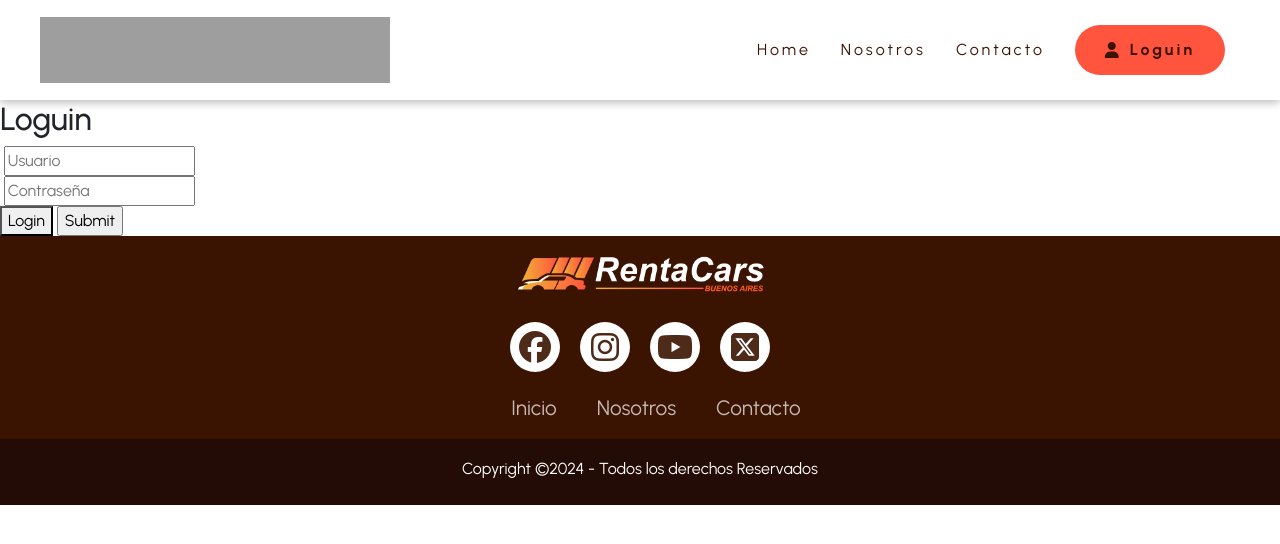
After one commit to GuirinV/TP_G5_C24309_Django, a Django app: page /rentacars/loguin in a window 1280 px wide. The commit adds this page. Shown: the top 544 px of the page. Run offline with Django 3.2, Linux system fonts and the light colour scheme; grey boxes are pictures that could not be loaded.

Commit message:
Inicio del Loguin

```diff
--- /dev/null
+++ b/Django/AlquilerDeAutos/rentacars/static/rentacars/styles/loguin.css
@@ -0,0 +1,27 @@
+item-button .btn{
+    color:white;
+}
+
+item-button .item-button {
+    margin-left: auto;
+    background-color: #FF543e;
+    width: 150px;
+    height: 50px;
+    display: flex;
+    justify-content: center;
+    align-items: center;
+    font-size: 18px;
+    font-weight: 600;
+    color: white;
+    transition: all .2s ease;
+    border-radius: 25px;
+    font-weight: 700;
+}
+
+.item-button i{padding-right: 8px;}
+
+item-button .item-button:hover {
+background-color: white;
+border: solid 2px #FF543e ;
+color:#FF543e ;
+}
--- a/Django/AlquilerDeAutos/rentacars/templates/rentacars/base.html
+++ b/Django/AlquilerDeAutos/rentacars/templates/rentacars/base.html
@@ -32,9 +32,15 @@
                     <li class="item">
                         <a href="{% url 'contacto' %}">Contacto</a>
                     </li>
-                    <li class="item-button">
+                    <li class="item">
+                        <a class="item-button" href="{% url 'loguin' %}"><i class="fa-solid fa-user"></i>Loguin</a>
+                    </li>
+                    <!-- <li class="item-button">
                         <button class="btn" type="button"><i class="fa-solid fa-user"></i>LOGIN</button>
-                    </li>
+                    </li> -->
+
+
+
                 </ul>
 
             <!-- Button trigger modal -->
--- /dev/null
+++ b/Django/AlquilerDeAutos/rentacars/templates/rentacars/loguin.html
@@ -0,0 +1,26 @@
+{% extends "rentacars/base.html" %}
+{% load static %}
+
+{% block titulo %}Loguin{% endblock %}
+
+{% block extra_css %}
+    <link rel="stylesheet" href="{% static 'rentacars/styles/loguin.css' %}">
+{% endblock %}
+
+{% block main %}
+
+    <h2>Loguin</h2>
+    <form method="POST" action="{% url 'loguin' %}">
+        <!-- {% csrf_token %}
+        {{ loguin_form.as_p }} -->
+
+        <label for="usuario"></label>
+                  <input id="usuario" type="text" name="usuario" id="usuario" placeholder="Usuario" required>
+                  <br>
+                  <label for="password"></label>
+                  <input id="password" type="password" id="password" placeholder="Contraseña" name="password" required>
+                  <br>
+                  <button type="submit" title="Ingresar" name="Ingresar" id="Ingresar">Login</button>
+        <input type="submit">
+    </form>
+{% endblock %}
--- a/Django/AlquilerDeAutos/rentacars/urls.py
+++ b/Django/AlquilerDeAutos/rentacars/urls.py
@@ -7,5 +7,6 @@ urlpatterns = [
     path('alta_auto', views.alta_auto, name='alta_auto'),
     path('nosotros', views.nosotros, name='nosotros'),
     path('contacto', views.contacto, name='contacto'),
+    path('loguin', views.loguin, name='loguin'),
 
 ]
--- a/Django/AlquilerDeAutos/rentacars/views.py
+++ b/Django/AlquilerDeAutos/rentacars/views.py
@@ -31,3 +31,7 @@ def contacto(request):
     contexto = {}
 
     return render(request, 'rentacars/contacto.html', contexto)
+
+def loguin(request):
+    contexto = {}
+    return render(request, 'rentacars/loguin.html', contexto)
```
Also changed, not shown: Django/AlquilerDeAutos/rentacars/static/rentacars/styles/base.css (line endings or trailing spaces).
